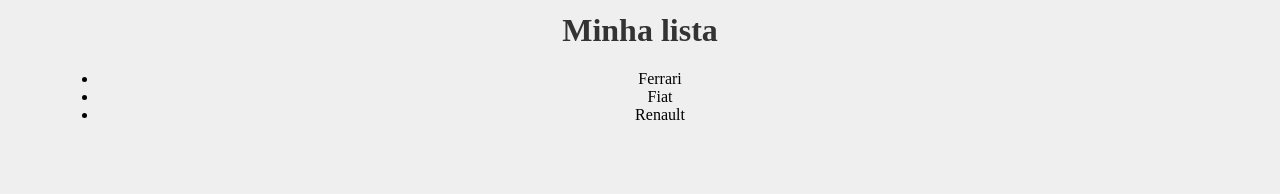
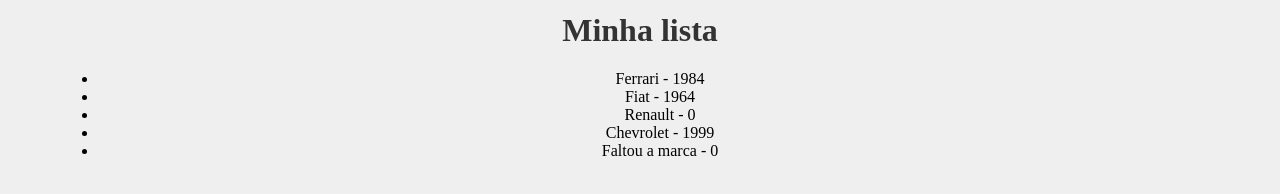
Before and after one commit to GKPTAN/REACT, a React (Create React App) app in the folder meu-projeto/: page / in a window 1280 px wide. Shown: the part 636-830 px from the top of the page. Built offline with nearby package versions, Linux system fonts and the light colour scheme.

Commit message:
aula 08 React
- avançando em props e aprendendo sobre tipagem de props

```diff
--- a/meu-projeto/src/components/Item.js
+++ b/meu-projeto/src/components/Item.js
@@ -1,9 +1,21 @@
-function Item(props) {
+import PropTypes from 'prop-types';
+
+function Item({marca, ano_lancamento}) {
     return (
         <>
-            <li>{props.marca}</li>
+            <li>{marca} - {ano_lancamento}</li>
         </>
     )
 };
 
+Item.propTypes = {
+    marca: PropTypes.string.isRequired,
+    ano_lancamento: PropTypes.number,
+}
+
+Item.defaultProps = {
+    marca: 'Faltou a marca',
+    ano_lancamento: 0,
+}
+
 export default Item
--- a/meu-projeto/src/components/List.js
+++ b/meu-projeto/src/components/List.js
@@ -5,9 +5,11 @@
         <>
             <h1>Minha lista</h1>
             <ul>
-                <Item marca="Ferrari"/>
-                <Item marca="Fiat"/>
+                <Item marca="Ferrari" ano_lancamento={1984}/>
+                <Item marca="Fiat" ano_lancamento={1964}/>
                 <Item marca="Renault"/>
+                <Item marca="Chevrolet" ano_lancamento={1999}/>
+                <Item />
             </ul>
         </>
     )
```
